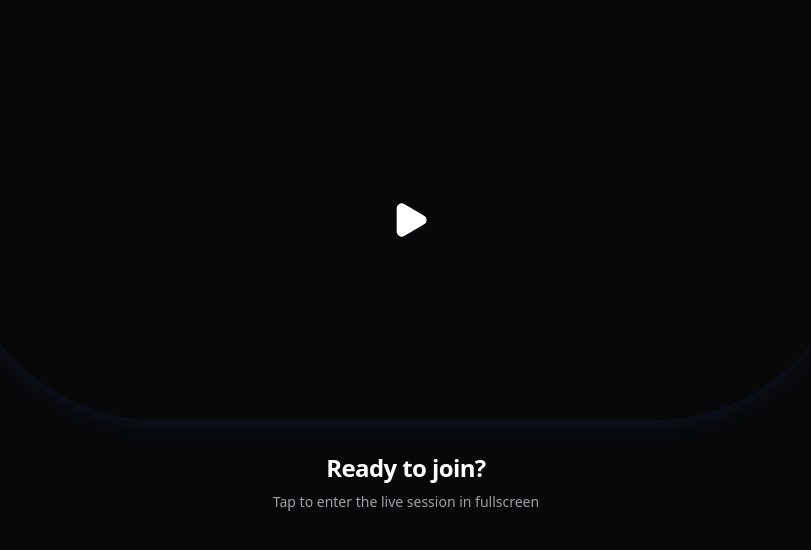
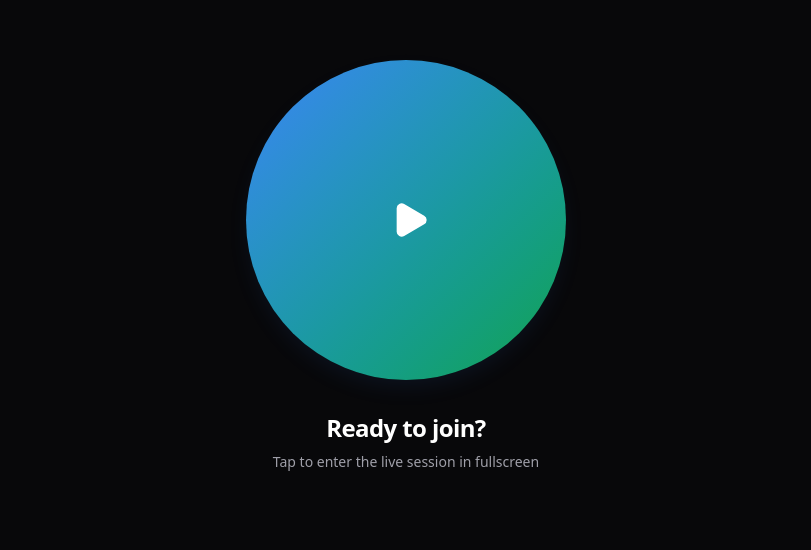
Before and after one commit to dazzlerkumar/creator-poc, a Next.js app: page /join in a window 1280 px wide. Shown: the part 134-684 px from the top of the page, without its empty margins (234-1045 px from the left). Built offline with nearby package versions, Linux system fonts and the light colour scheme.

Commit message:
style: resize audience join button and migrate color tokens to CSS variables

```diff
--- a/src/app/(main)/join/_components/AudienceStage.tsx
+++ b/src/app/(main)/join/_components/AudienceStage.tsx
@@ -57,7 +57,7 @@ export function AudienceStage({ sid }: AudienceStageProps) {
             <div className="relative">
               <button
                 onClick={handleEnterStage}
-                className="relative h-[50vh] w-[70vw] rounded-full bg-linear-to-br from-yoga-blue to-yoga-green flex items-center justify-center text-white shadow-yoga hover:scale-110 active:scale-95 transition-all duration-300 group"
+                className="relative w-[25vw] aspect-square rounded-full bg-linear-to-br from-[var(--yoga-blue)] to-[var(--yoga-green)] flex items-center justify-center text-white shadow-yoga hover:scale-110 active:scale-95 transition-all duration-300 group"
                 aria-label="Enter Live Session"
               >
                 <Play size={40} fill="currentColor" className="ml-2" />
--- a/src/app/globals.css
+++ b/src/app/globals.css
@@ -1,7 +1,6 @@
 @import 'tailwindcss';
 @import "../../node_modules/tw-animate-css/dist/tw-animate.css";
 
-@custom-variant dark (&:is(.dark *));
 
 @theme inline {
   --color-background: var(--background);
```
